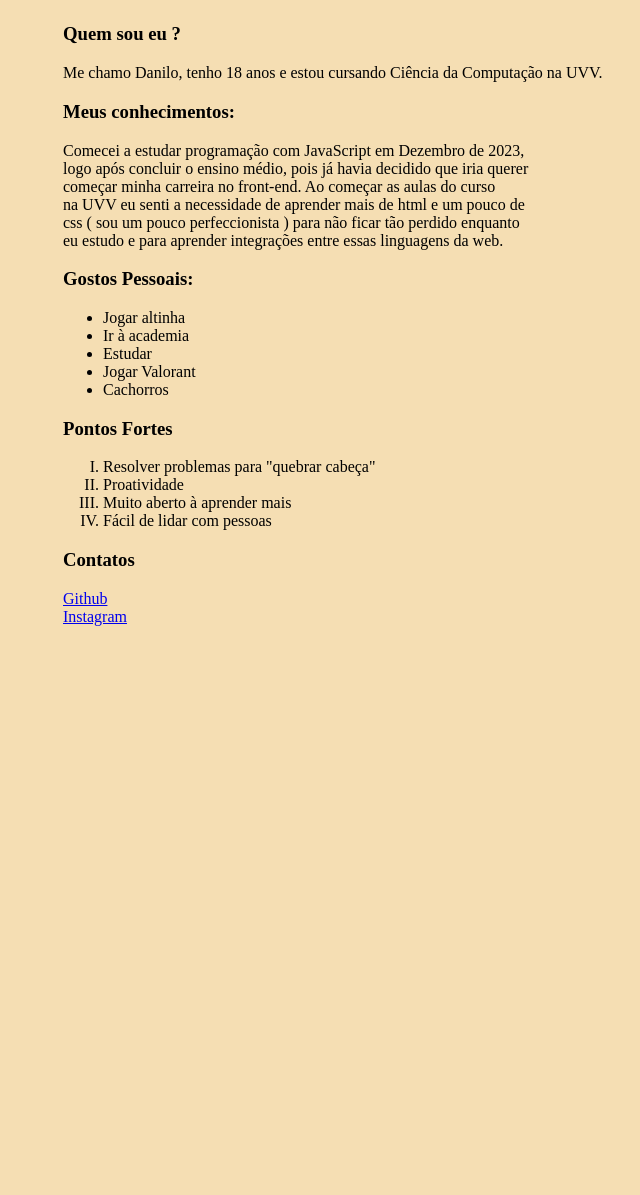
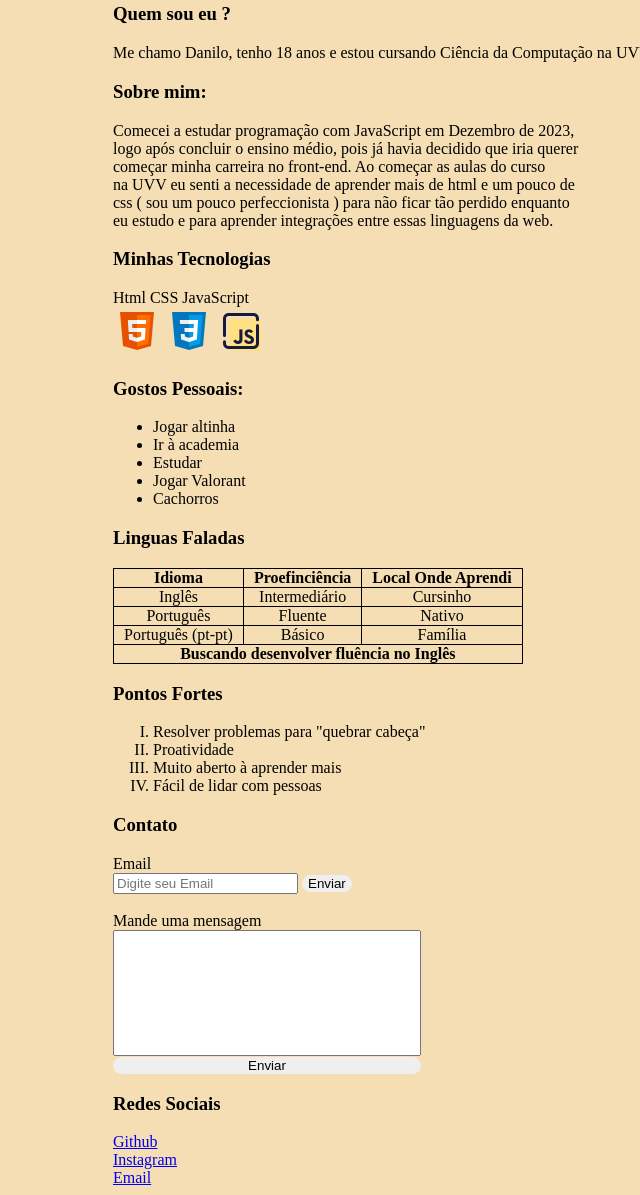
Before and after one commit to DaniloDev18/Aula-Otavio-12-02, a plain HTML site: page index.html in a window 1280 px wide. Shown: the part 85-1280 px from the top of the page, without its empty margins (387-1027 px from the left). Before the commit the page ends 800 px from the top, so only its background shows below. Drawn offline with Linux system fonts and the light colour scheme.

Commit message:
Adicionei Tabelas e Icones das Tecnologias

```diff
--- a/index.html
+++ b/index.html
@@ -1,31 +1,82 @@
 <!DOCTYPE html>
 <html lang="en">
+
 <head>
     <meta charset="UTF-8">
     <meta http-equiv="X-UA-Compatible" content="IE=edge">
     <meta name="viewport" content="width=device-width, initial-scale=1.0">
     <title>Aula Otávio</title>
     <style>
-    h1{
-        margin-inline-start: 180px;
-        margin-block-end: 50px;
+        #tecno {
+            font-size: arial white;
         }
-    body{
+
+        table,
+        th,
+        td {
+            border: 1px solid black;
+            border-collapse: collapse;
+            text-align: center;
+            padding: 0 10px;
+        }
+
+        h1 {
+            margin-inline-start: 220px;
+            margin-block-end: 30px;
+        }
+
+        body {
             background-color: wheat;
-        margin-inline-start: 450px;
+            margin-inline-start: 500px;
+        }
+
+        #Mensagem {
+            width: 300px;
+            height: 120px;
+            align-content: flex-start;
+            text-align: left;
+
+        }
+
+        #botao-enviar {
+            width: 308px;
+        }
+
+        button {
+            border: none;
+            border-radius: 15px;
         }
     </style>
 </head>
+
 <body>
     <h1>Portifílio</h1>
 
-    <div id="aa">
+    <div id="pagina">
         <h3>Quem sou eu ?</h3>
         <p>Me chamo Danilo, tenho 18 anos e estou cursando Ciência da Computação na UVV.</p>
 
-        <h3>Meus conhecimentos:</h3>
-        <p1>Comecei a estudar programação com JavaScript em Dezembro de 2023,<br> logo após concluir o ensino médio, pois já havia decidido que iria querer<br> começar minha carreira no front-end.
-        Ao começar as aulas do curso<br> na UVV eu senti a necessidade de aprender mais de html e um pouco de<br> css ( sou um pouco perfeccionista ) para não ficar tão perdido enquanto<br> eu estudo e para aprender integrações entre essas linguagens da web.</p1>
+        <h3>Sobre mim:</h3>
+        <p1>Comecei a estudar programação com JavaScript em Dezembro de 2023,<br> logo após concluir o ensino médio,
+            pois já havia decidido que iria querer<br> começar minha carreira no front-end.
+            Ao começar as aulas do curso<br> na UVV eu senti a necessidade de aprender mais de html e um pouco de<br>
+            css ( sou um pouco perfeccionista ) para não ficar tão perdido enquanto<br> eu estudo e para aprender
+            integrações entre essas linguagens da web.</p1>
+
+        <h3>Minhas Tecnologias</H3>
+        <div id="tecno">
+            Html
+            CSS
+            JavaScript
+        </div>
+
+        <div id="icones">
+            <img src="icone_html.png" alt="icone html">
+            <img src="icone_css.png" alt="icone css">
+            <img src="icone_js.png" alt="icone js">
+        </div>
+        <!--Adicionar icones das linguagens-->
+
         <h3>Gostos Pessoais:</h3>
         <ul>
             <li>Jogar altinha</li>
@@ -34,17 +85,63 @@
             <li>Jogar Valorant</li>
             <li>Cachorros</li>
         </ul>
+
+        <h3>Linguas Faladas</h3>
+        <table>
+            <thead>
+                <th>Idioma</th>
+                <th>Proefinciência</th>
+                <th>Local Onde Aprendi</th>
+            </thead>
+            <tbody>
+                <tr>
+                    <td>Inglês</td>
+                    <td>Intermediário</td>
+                    <td>Cursinho</td>
+                </tr>
+                <tr>
+                    <td>Português</td>
+                    <td>Fluente</td>
+                    <td>Nativo</td>
+                </tr>
+                <tr>
+                    <td>Português (pt-pt)</td>
+                    <td>Básico</td>
+                    <td>Família</td>
+                </tr>
+
+            </tbody>
+            <tfoot>
+                <tr>
+                    <td colspan="3"><b>Buscando desenvolver fluência no Inglês</b></td>
+                </tr>
+            </tfoot>
+        </table>
+
         <h3>Pontos Fortes</h3>
         <ol type="I">
-            <li>Resolver problemas para "quebrar  cabeça"</li>
+            <li>Resolver problemas para "quebrar cabeça"</li>
             <li>Proatividade</li>
             <li>Muito aberto à aprender mais</li>
             <li>Fácil de lidar com pessoas</li>
         </ol>
-        <h3>Contatos</h3>
+
+        <h3>Contato</h3>
+        <form action="#">
+            <label for="email">Email</label><br>
+            <input type="email" placeholder="Digite seu Email"> <button>Enviar</button><br><br>
+
+            <label for="Mensagem">Mande uma mensagem</label><br>
+            <input id="Mensagem" type="text"><br>
+            <button id="botao-enviar">Enviar</button>
+        </form>
+
+        <h3>Redes Sociais</h3>
         <a href="https://github.com/DaniloDev18" target="_blank">Github</a><br>
-        <a href="https://www.instagram.com/daniloaraujo_17/" target="_blank">Instagram</a>
+        <a href="https://www.instagram.com/daniloaraujo_17/" target="_blank">Instagram</a><br>
+        <a href="https://mail.google.com/mail/u/0/#inbox" target="_blank">Email</a>
 
     </div>
 </body>
+
 </html>
```
Also changed, not shown: icone_css.png (added), icone_html.png (added), icone_js.png (added). Lines whose indentation alone changed are shown as unchanged.
